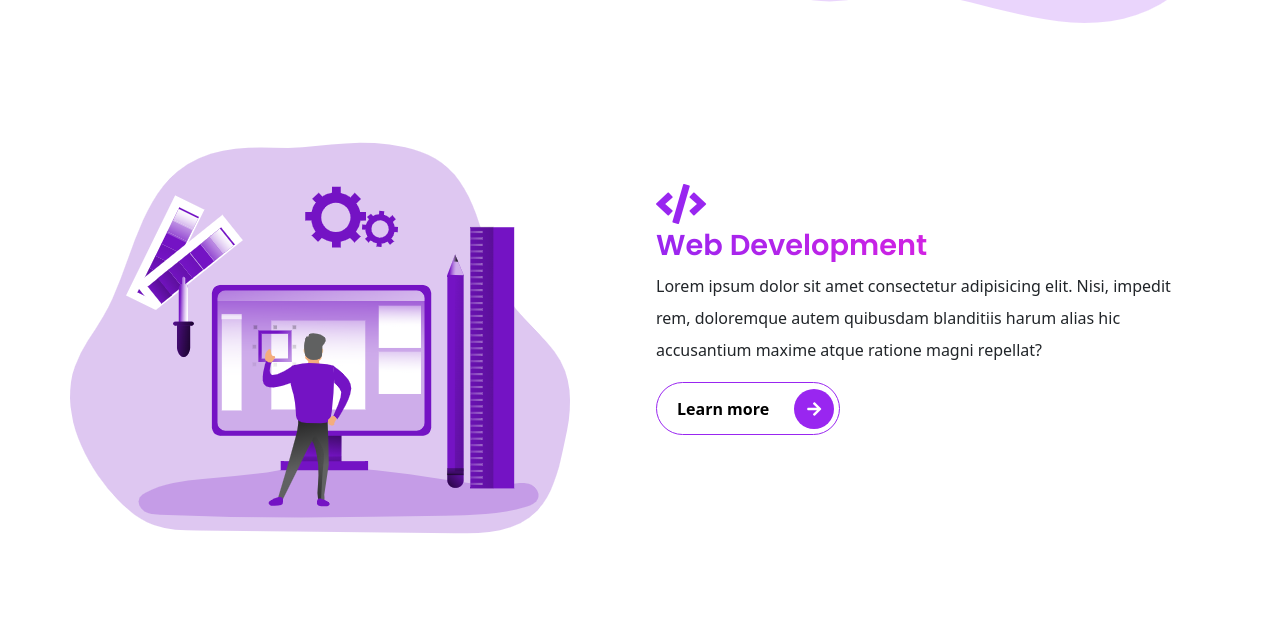
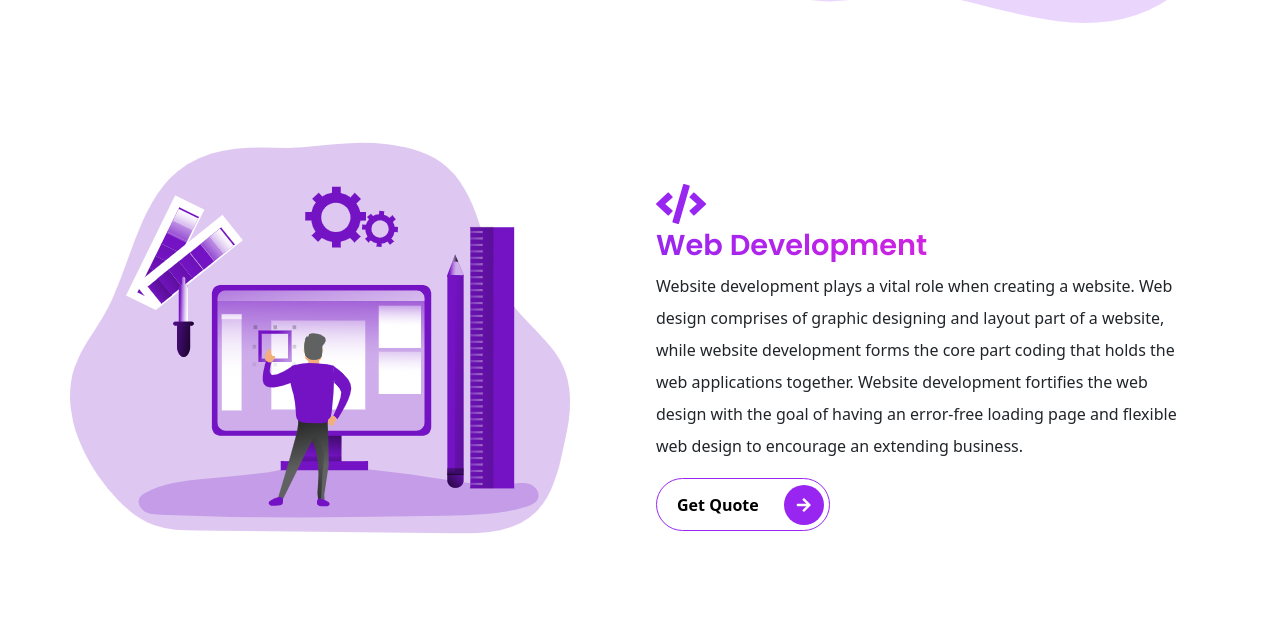
Before and after one commit to prasenjit1011/profile, a website: page index.html in a window 1280 px wide. Shown: the part 2044-2685 px from the top of the page. Drawn offline with nearby package versions, Linux system fonts and the light colour scheme; files that its build step writes are made by us from their sources.

Commit message:
poftfolio

```diff
--- a/index.html
+++ b/index.html
@@ -58,12 +58,12 @@
 
           <span class="display-2--description lh-base">
             Experienced Full-stack software developer.
-          </span></h1>
+          </span>
           <span class="display-2--description lh-base">
             Develop multiple website, APIs using
             ReactJS-NextJS-Angular, NodeJS-NestJS, PHP-Laravel, MySQL, MongoDB, AWS EC2, S3 Bucket, HTML, CSS, jQuery etc..
           </span>
-
+        </h1>
         <button type="button" class="rounded-pill btn-rounded">Get in Touch
           <span><i class="fas fa-arrow-right"></i></span>
         </button>
@@ -212,11 +212,10 @@
           <div class="icon d-block fas fa-code"></div>
           <h3 class="display-3--title mt-1">web development</h3>
           <p class="lh-lg">
-            Lorem ipsum dolor sit amet consectetur adipisicing elit. Nisi, impedit rem,
-             doloremque autem quibusdam blanditiis harum alias hic accusantium
-             maxime atque ratione magni repellat?
+            Website development plays a vital role when creating a website. Web design comprises of graphic designing and layout part of a website, while website development forms the core part coding that holds the web applications together. Website development fortifies the web design with the goal of having an error-free loading page and flexible web design to encourage an extending business.
           </p>
-          <button type="button" class="rounded-pill btn-rounded border-primary">Learn more
+          <button type="button" class="rounded-pill btn-rounded border-primary">
+            Get Quote
             <span><i class="fas fa-arrow-right"></i></span>
           </button>
         </div>
```
